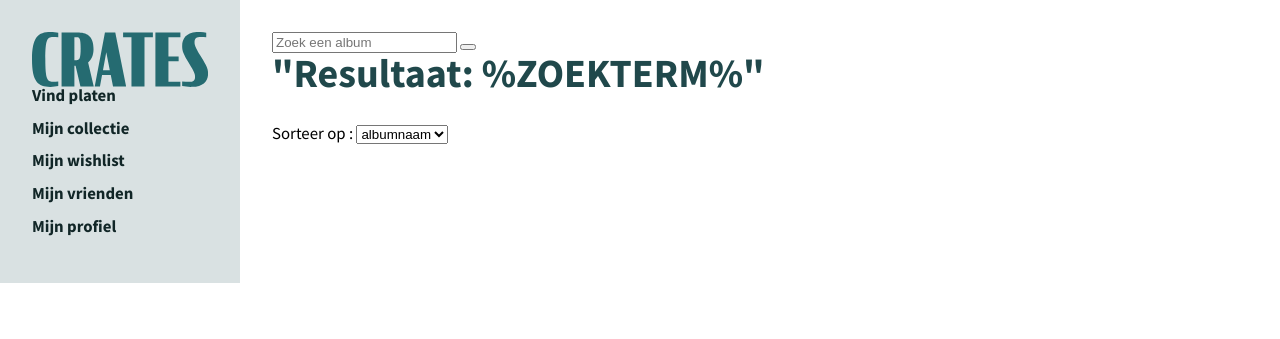
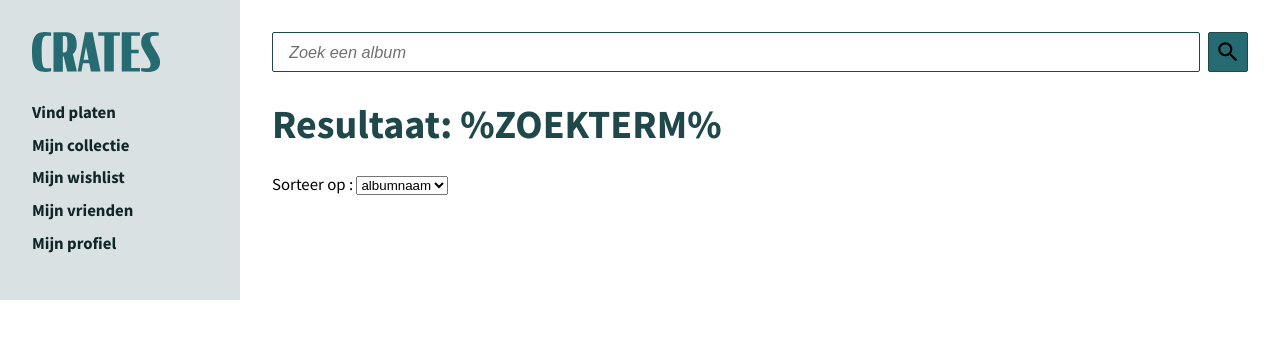
Before and after one commit to stephendeceuster/crates-fsd-course, a PHP site: template templates/zoekresultaten.html in a window 1280 px wide. Shown: the top 339 px of the page. Run offline with PHP 8.4, Linux system fonts and the light colour scheme; the template is opened without the code that fills it, so the values that code supplies are empty; style sheets or scripts are compiled from the project's sources.

Commit message:
changed templates

```diff
--- a/assets/src/style.scss
+++ b/assets/src/style.scss
@@ -46,7 +46,7 @@ main {
 }
 
 // search
-form.main--search {
+form.main-search {
   width: 100%;
   display: flex;
   margin-bottom: 2rem;
--- a/lib/connection_data.php
+++ b/lib/connection_data.php
@@ -1,5 +1,5 @@
 <?php
 $servername = "localhost";
 $username = "root";
-$password = "steven123";
-$dbname = "steden";
+$password = "spacemanspiff12";
+$dbname = "crates";
--- a/templates/album.html
+++ b/templates/album.html
@@ -9,10 +9,10 @@
     <div class="album">
         <a href="#"><img src="./assets/uploads/%alb_img-url%" alt="" class="album-cover"></a>
         <a href="#">
-            <h2 class="album-title">"%alb_naam%"</h2>
+            <h2 class="album-title">%alb_naam%</h2>
         </a>
         <a href="#">
-            <h3 class="album-artist">"%art_naam%"</h3>
+            <h3 class="album-artist">%art_naam%</h3>
         </a>
     </div>
 </body>
--- a/templates/zoekresultaten-kolom.html
+++ b/templates/zoekresultaten-kolom.html
@@ -1,11 +1,9 @@
-
-
 <div class="album">
     <a href="album.php?alb_id=%alb_id%"><img src="./assets/uploads/%alb_img-url%" alt="" class="album-cover"></a>
     <a href="album.php?alb_id=%alb_id%">
-                    <h2 class="album-title">"%alb_naam%"</h2>
+        <h2 class="album-title">%alb_naam%</h2>
     </a>
     <a href="#">
-                    <h3 class="album-artist">"%art_naam%"</h3>
+        <h3 class="album-artist">%art_naam%</h3>
     </a>
 </div>
--- a/templates/zoekresultaten.html
+++ b/templates/zoekresultaten.html
@@ -1,14 +1,16 @@
 <!DOCTYPE html>
 <html lang="en">
+
 <head>
     <meta charset="UTF-8">
     <title>Crates</title>
     <link rel="stylesheet" href="./assets/css/style.css">
 </head>
+
 <body>
 
     <header>
-    <img src="./assets/img/crates-logo.svg" alt="">
+        <img src="./assets/img/crates-logo.svg" alt="" class="logo">
         <nav>
             <ul>
                 <li><a href="#">Vind platen</a></li>
@@ -20,13 +22,15 @@
         </nav>
     </header>
     <main>
-    <form action="result.php" method="post">
+        <form action="result.php" method="post" class="main-search">
             <input type="text" name="search" placeholder="Zoek een album">
-        <button type="submit">
-            <!-- SEARCH PICTO -->
+            <button type="submit" class="btn-search">
+                <svg class="icon icon-suitcase">
+                    <use xlink:href="./assets/icons/symbol-defs.svg#icon-search"></use>
+                </svg>
             </button>
         </form>
-    <h1>"Resultaat: %ZOEKTERM%"</h1>
+        <h1>Resultaat: %ZOEKTERM%</h1>
         <div class="sort">
             <label for="sorting">Sorteer op : </label>
             <select name="sorting" id="sorting">
```
Also changed, not shown: 1 other file. Lines whose indentation alone changed are shown as unchanged.
